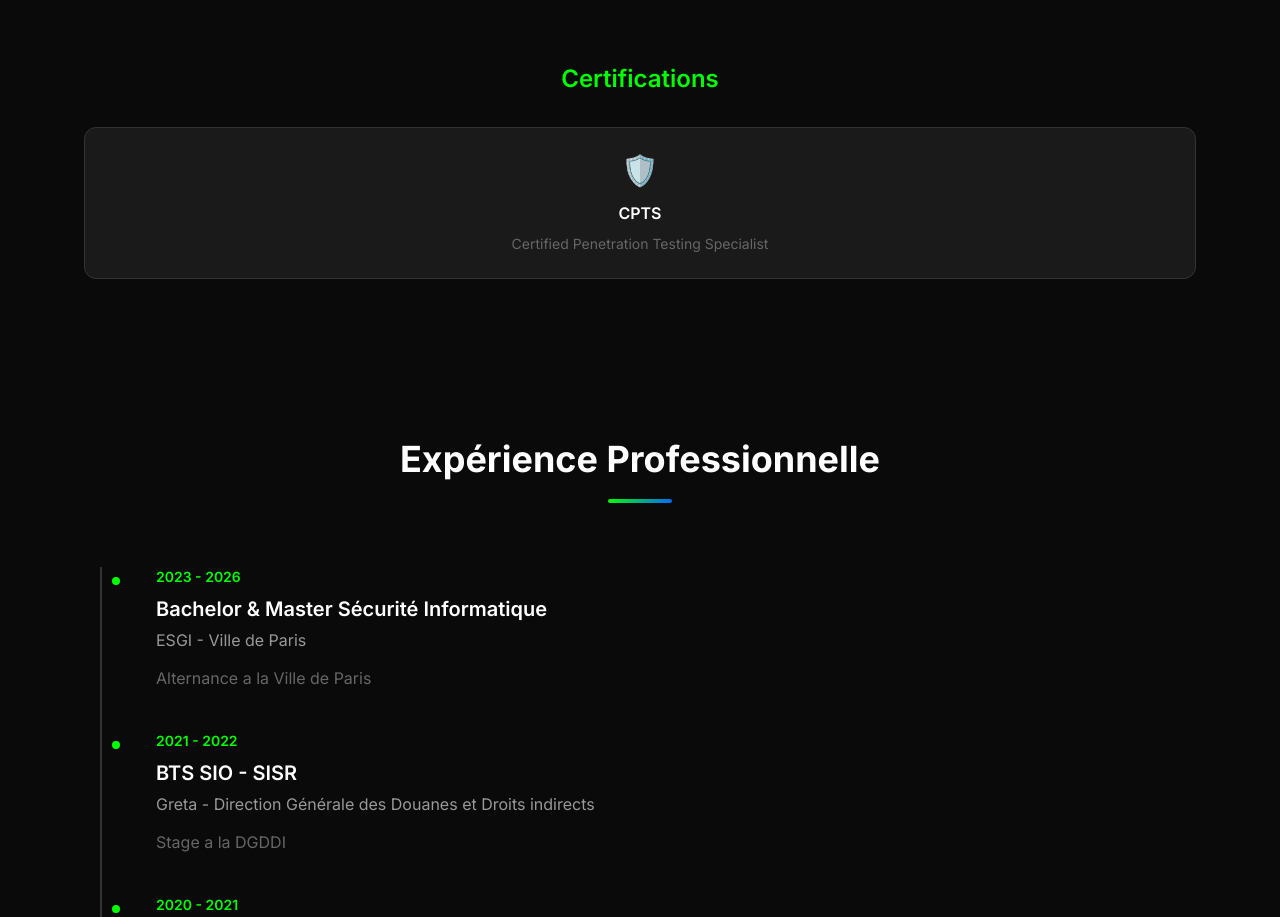
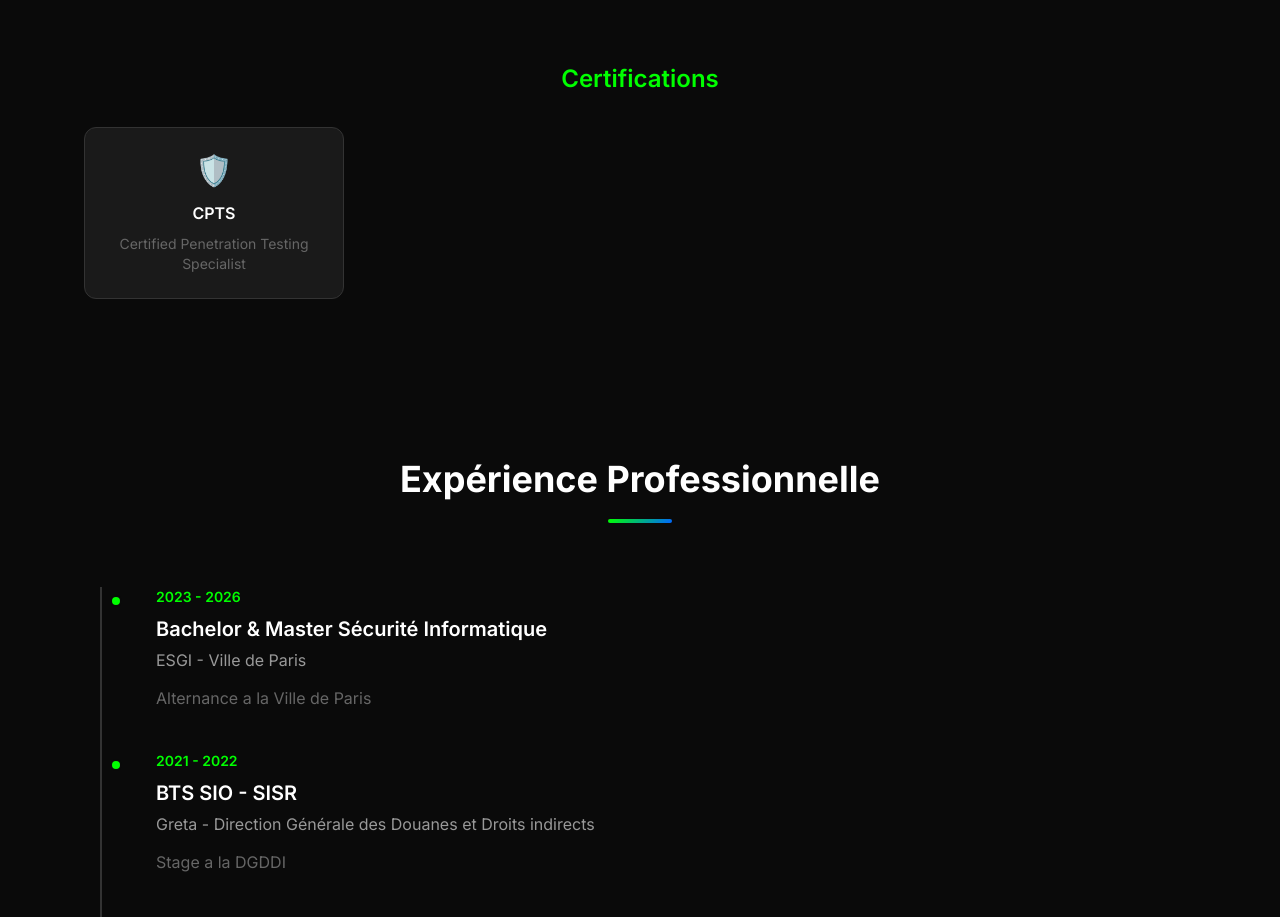
Before and after one commit to M0rPH3U53/M0rPH3U53.github.io, a React (Vite) app: page / in a window 1280 px wide. Shown: the part 3025-3942 px from the top of the page. Built offline with nearby package versions, Linux system fonts and the light colour scheme.

Commit message:
Update Skills.tsx

```diff
--- a/src/components/Skills.tsx
+++ b/src/components/Skills.tsx
@@ -92,7 +92,7 @@ const Skills: React.FC = () => {
         {/* Section Certifications en bas */}
         <div className="mt-16">
           <h3 className="text-2xl font-semibold text-center text-primary-500 mb-8">Certifications</h3>
-          <div className="grid grid-cols-1 md:grid-cols-2 lg:grid-cols-1 gap-6">
+          <div className="grid grid-cols-1 md:grid-cols-2 lg:grid-cols-4 gap-6">
             <div className="card text-center">
               <div className="text-3xl mb-3">🛡️</div>
               <h4 className="font-semibold text-white mb-2">CPTS</h4>
```
